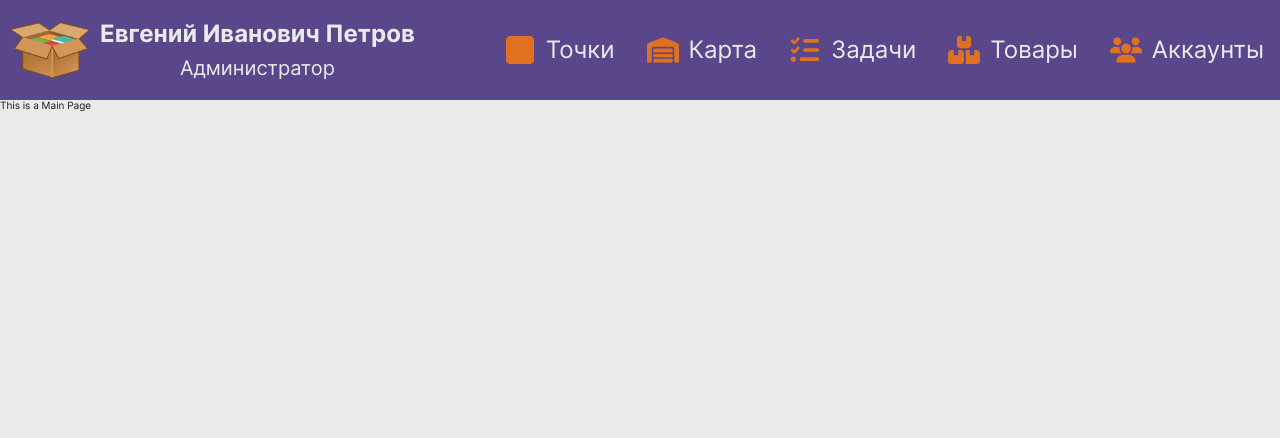
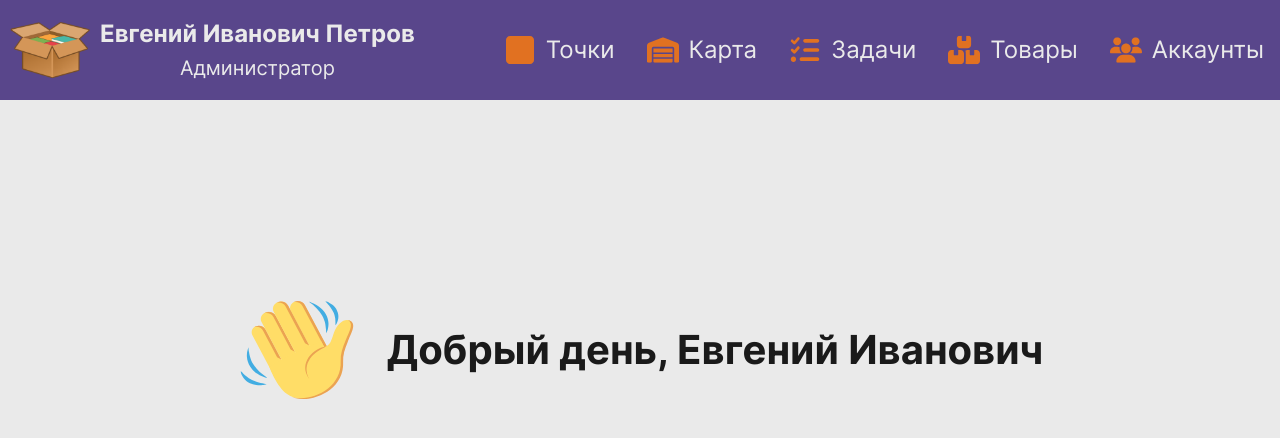
Before and after one commit to SLinartS/WHoPPubliC_client, a React (Create React App) app: page / in a window 1280 px wide. Shown: the top 438 px of the page. Built offline with nearby package versions, Linux system fonts and the light colour scheme.

Commit message:
stylize the welcome page

```diff
--- a/src/components/pages/main/Main.tsx
+++ b/src/components/pages/main/Main.tsx
@@ -1,6 +1,28 @@
+import './style.scss';
+
 import { observer } from 'mobx-react-lite';
 import { FC } from 'react';
 
-const MainPage: FC = observer(() => <div>This is a Main Page</div>);
+import welcomeIcon from '../../../assets/icons/welcome.svg';
+import { useRootStore } from '../../../utils/RootStoreProvider/useRootStore';
+
+const MainPage: FC = observer(() => {
+  const { storeState } = useRootStore();
+
+  function getName() {
+    return storeState.user.userData.name.split(' ').slice(0, 2).join(' ');
+  }
+
+  return (
+    <main className='main-page'>
+      <img
+        className='main-page__welcome-icon'
+        src={welcomeIcon}
+        alt='welcome'
+      />
+      <p className='main-page__username'>Добрый день, {getName()}</p>
+    </main>
+  );
+});
 
 export default MainPage;
--- /dev/null
+++ b/src/components/pages/main/style.scss
@@ -0,0 +1,18 @@
+@use '../../../styles/global/templates.scss';
+
+.main-page {
+  @extend %flex-center;
+
+  height: 50rem;
+
+  &__welcome-icon {
+    height: 12rem;
+    width: 12rem;
+    margin-right: 3rem;
+  }
+
+  &__username {
+    font-size: 4rem;
+    font-weight: 700;
+  }
+}
```
Also changed, not shown: src/assets/icons/welcome.svg (added).
